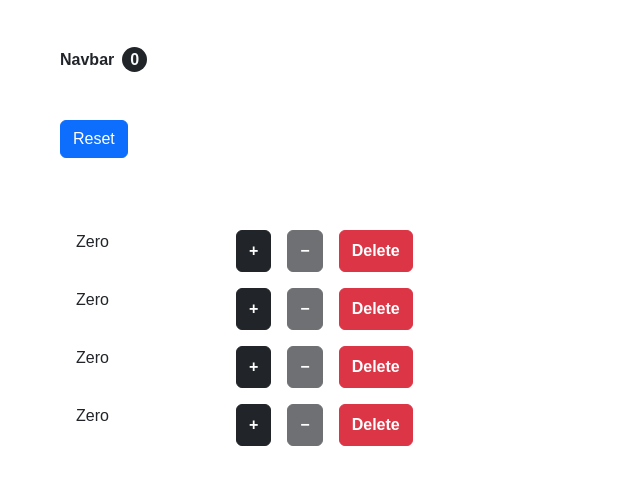
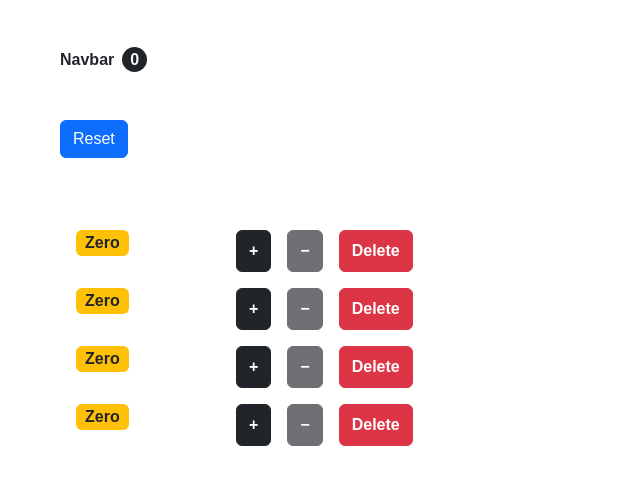
Before and after one commit to Patrick-Njiru/react-practice, a React (Vite) app: page / in a window 1280 px wide. Shown: the top 484 px of the page, without its empty margins (0-640 px from the left). Built offline with nearby package versions, Linux system fonts and the light colour scheme.

Commit message:
modify files

```diff
--- a/src/App.jsx
+++ b/src/App.jsx
@@ -56,7 +56,7 @@ const App = () => {
 							<CartItem
 								count={count1}
 								setCount={setCount1}
-								handleCountChange={handleCountChange}
+								onCountChange={handleCountChange}
 								setDisplayItem={setDisplayItem1}
 							/>
 						</li>
@@ -68,7 +68,7 @@ const App = () => {
 							<CartItem
 								count={count2}
 								setCount={setCount2}
-								handleCountChange={handleCountChange}
+								onCountChange={handleCountChange}
 								setDisplayItem={setDisplayItem2}
 							/>
 						</li>
@@ -80,7 +80,7 @@ const App = () => {
 							<CartItem
 								count={count3}
 								setCount={setCount3}
-								handleCountChange={handleCountChange}
+								onCountChange={handleCountChange}
 								setDisplayItem={setDisplayItem3}
 							/>
 						</li>
@@ -92,11 +92,10 @@ const App = () => {
 							<CartItem
 								count={count4}
 								setCount={setCount4}
-								handleCountChange={handleCountChange}
+								onCountChange={handleCountChange}
 								setDisplayItem={setDisplayItem4}
 							/>
 						</li>
-
 					</ul>
 				</div>
 			</div>
--- a/src/components/CartItem.jsx
+++ b/src/components/CartItem.jsx
@@ -6,11 +6,11 @@ import DeleteButton from './DeleteButton'
 const CartItem = ({
 	count,
 	setCount,
-	handleCountChange,
+	onCountChange,
 	setDisplayItem
 }) => (
 	<React.Fragment>
-		<div className={"alert fw-bold py-0 px-2 bg-" + count > 0 ? 'primary' : 'warning'}>
+		<div className={"alert fw-bold py-0 px-2 bg-" + `${count > 0 ? 'primary' : 'warning'}`}>
 			{count > 0 ? count : 'Zero'}
 		</div>
 
@@ -19,20 +19,20 @@ const CartItem = ({
 				count={count}
 				operation='add'
 				setCount={setCount}
-				handleCountChange={handleCountChange}
+				onCountChange={onCountChange}
 			/>
 
 			<QuantityButton
 				count={count}
 				operation='subtract'
 				setCount={setCount}
-				handleCountChange={handleCountChange}
+				onCountChange={onCountChange}
 			/>
 
 			<DeleteButton
 				count={count}
 				setDisplayItem={setDisplayItem}
-				handleCountChange={handleCountChange}
+				onCountChange={onCountChange}
 			/>
 
 		</div>
@@ -43,7 +43,7 @@ const CartItem = ({
 CartItem.propTypes = {
 	count: PropTypes.number.isRequired,
 	setCount: PropTypes.func.isRequired,
-	handleCountChange: PropTypes.func.isRequired,
+	onCountChange: PropTypes.func.isRequired,
 	setDisplayItem: PropTypes.func.isRequired,
 }
 
--- a/src/components/DeleteButton.jsx
+++ b/src/components/DeleteButton.jsx
@@ -3,14 +3,14 @@ import PropTypes from 'prop-types'
 const DeleteButton = ({
 	count,
 	setDisplayItem,
-	handleCountChange,
+	onCountChange,
 }) => (
 	<button
 		type='button'
 		className="btn btn-danger py-2 mx-2 fw-bold"
 		onClick={() => {
 			setDisplayItem('d-none ')
-			count > 0 ? handleCountChange(1, '-') : null
+			count > 0 ? onCountChange(1, '-') : null
 		}}
 	>
 		Delete
@@ -21,7 +21,7 @@ const DeleteButton = ({
 DeleteButton.propTypes = {
 	count: PropTypes.number.isRequired,
 	setDisplayItem: PropTypes.func.isRequired,
-	handleCountChange: PropTypes.func.isRequired,
+	onCountChange: PropTypes.func.isRequired,
 }
 
 export default DeleteButton
--- a/src/components/QuantityButton.jsx
+++ b/src/components/QuantityButton.jsx
@@ -4,7 +4,7 @@ const QuantityButton = ({
 	count,
 	operation,
 	setCount,
-	handleCountChange,
+	onCountChange,
 }) => (
 	<>
 		{operation == 'add' ?
@@ -13,7 +13,7 @@ const QuantityButton = ({
 				className="btn btn-dark py-2 mx-2 fw-bold"
 				onClick={() => {
 					setCount(count => count += 1)
-					handleCountChange(count, '+')
+					onCountChange(count, '+')
 				}}
 			>
 				+
@@ -24,7 +24,7 @@ const QuantityButton = ({
 				className={`btn btn-dark py-2 mx-2 fw-bold + ${count == 0 ? ' disabled' : null}`}
 				onClick={() => {
 					count > 0 ? setCount(count => count -= 1) : null
-					handleCountChange(count, '-')
+					onCountChange(count, '-')
 				}}
 			>
 				&minus;
@@ -39,7 +39,7 @@ QuantityButton.propTypes = {
 	operation: PropTypes.string.isRequired,
 	setCount: PropTypes.func.isRequired,
 	setDisplayItem: PropTypes.func.isRequired,
-	handleCountChange: PropTypes.func.isRequired,
+	onCountChange: PropTypes.func.isRequired,
 }
 
 export default QuantityButton
```
